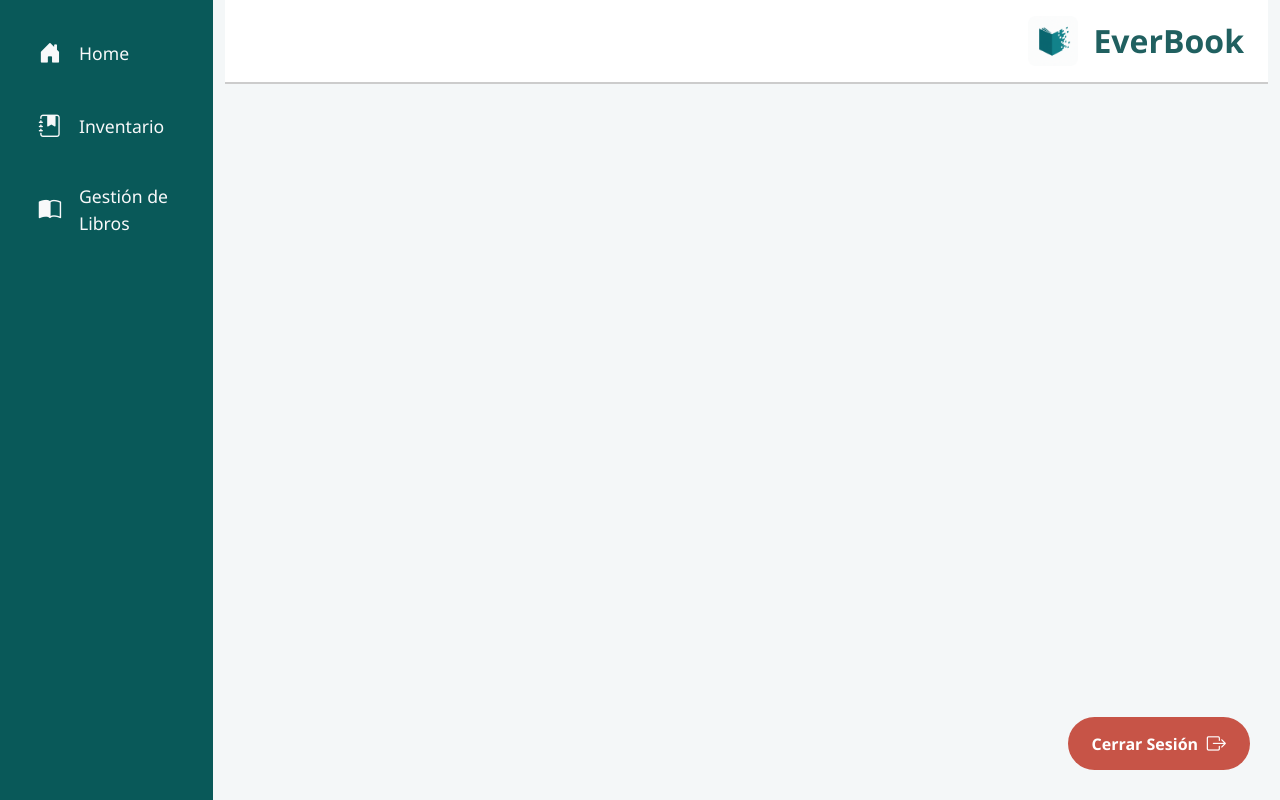
After one commit to sofiadelva/Proyecto-Biblioteca, a CodeIgniter 4 app: the page made by app/Views/Plantillas/plantilla_biblio.php in a window 1280 px wide. The commit adds this page. Run offline with PHP 8.4 and a stand-in for CodeIgniter, Linux system fonts and the light colour scheme; the template is opened without the code that fills it, so the values that code supplies are empty; some libraries are stand-ins or nearby versions.

Commit message:
Transacciones funcionales e inventario bibliotecario

```diff
--- a/app/Views/Administrador/libros.php
+++ b/app/Views/Administrador/libros.php
@@ -74,6 +74,12 @@ Libros
                     <a href="<?= base_url('libros/edit/'.$libro['libro_id']); ?>" class="btn btn-warning btn-sm">Editar</a>
                     <a href="<?= base_url('libros/delete/'.$libro['libro_id']); ?>" class="btn btn-danger btn-sm"
                        onclick="return confirm('¿Seguro que quieres eliminar este libro?')">Eliminar</a>
+                    <!-- ✅ Botón con verde #206060 y letras blancas -->
+                    <a href="<?= base_url('ejemplares/listar/'.$libro['libro_id']); ?>"
+                       class="btn btn-sm"
+                       style="background-color:#206060; color:#fff;">
+                        Editar Ejemplares
+                    </a>
                 </div>
             </td>
         </tr>
--- a/app/Views/Bibliotecario/panel.php
+++ b/app/Views/Bibliotecario/panel.php
@@ -1,3 +1,4 @@
+
 <!DOCTYPE html>
 <html lang="es">
 <head>
@@ -203,7 +204,7 @@
               <a class="nav-link active" href="#"><i class="bi bi-house-door-fill"></i> Home</a>
             </li>
             <li class="nav-item mb-3">
-              <a class="nav-link" href="#"><i class="bi bi-journal-bookmark-fill"></i> Inventario</a>
+              <a class="nav-link" href="<?= base_url('inventario'); ?>"><i class="bi bi-journal-bookmark-fill"></i> Inventario</a>
             </li>
             <li class="nav-item mb-3">
               <a class="nav-link" href="#"><i class="bi bi-book-half"></i> Gestión de Libros</a>
--- /dev/null
+++ b/app/Views/Plantillas/plantilla_biblio.php
@@ -0,0 +1,168 @@
+<!DOCTYPE html>
+<html lang="es">
+<head>
+  <meta charset="UTF-8" />
+  <title>Everbook Dashboard</title>
+  <link href="https://cdn.jsdelivr.net/npm/bootstrap@5.3.0/dist/css/bootstrap.min.css" rel="stylesheet" />
+  <link rel="stylesheet" href="https://cdn.jsdelivr.net/npm/bootstrap-icons@1.10.5/font/bootstrap-icons.css" />
+  <style>
+    body, html {
+      height: 100%;
+      margin: 0;
+      font-family: 'Segoe UI', Tahoma, Geneva, Verdana, sans-serif;
+      background-color: #f4f7f8;
+      color: #343a40;
+    }
+
+    /* Sidebar */
+    .sidebar {
+      min-height: 100vh;
+      background-color: #095959; /* deep teal */
+      color: #f8f9fa;
+      padding-top: 20px;
+    }
+
+    .sidebar .nav-link {
+      color: #f8f9fa;
+      font-size: 1.1rem;
+      padding: 12px 24px;
+      display: flex;
+      align-items: center;
+      gap: 15px;
+      border-radius: 6px;
+      transition: background-color 0.3s ease;
+      font-weight: 500;
+    }
+
+    .sidebar .nav-link:hover,
+    .sidebar .nav-link.active {
+      background-color: #0f7a7a;
+      color: #ffffff;
+      text-decoration: none;
+      box-shadow: 0 4px 12px rgba(0, 0, 0, 0.25);
+    }
+
+    .sidebar .nav-link i {
+      font-size: 1.4rem;
+      min-width: 28px;
+      text-align: center;
+    }
+
+    /* Header bar */
+    .header-bar {
+      display: flex;
+      justify-content: space-between;
+      align-items: center;
+      padding: 16px 24px;
+      background: #ffffff;
+      border-bottom: 2px solid #ccc;
+    }
+
+    .header-bar .title {
+      font-size: 1.8rem;
+      font-weight: 600;
+      color: #8b2c2c;
+    }
+
+    .header-bar .header-logo {
+      display: flex;
+      align-items: center;
+      gap: 15px;
+    }
+
+    .header-bar .logo-img {
+      height: 50px;
+      width: auto;
+      border-radius: 8px;
+    }
+
+    .header-bar span {
+      font-size: 2rem;
+      font-weight: 700;
+      color: #206060;
+    }
+
+    /* Logout button */
+    .logout-btn {
+      position: fixed;
+      bottom: 30px;
+      right: 30px;
+      background: #c75447;
+      color: #fff;
+      font-weight: 600;
+      padding: 12px 24px;
+      border-radius: 30px;
+      border: none;
+      cursor: pointer;
+      display: flex;
+      align-items: center;
+      gap: 8px;
+      z-index: 1000;
+    }
+    .logout-btn:hover {
+      background-color: #a63f39;
+    }
+    .logout-btn i {
+      font-size: 1.2rem;
+    }
+  </style>
+</head>
+<body>
+  <div class="container-fluid">
+    <div class="row">
+
+      <!-- Sidebar -->
+      <nav class="col-md-2 d-none d-md-block sidebar py-4 position-relative">
+        <ul class="nav flex-column" id="sidebarMenu">
+
+          <li class="nav-item mb-3">
+            <a class="nav-link <?= (uri_string() === 'panel_bibliotecario') ? 'active' : '' ?>"
+               href="<?= base_url('bibliotecario/panel'); ?>">
+              <i class="bi bi-house-door-fill"></i> Home
+            </a>
+          </li>
+
+          <li class="nav-item mb-3">
+            <a class="nav-link <?= (uri_string() === 'inventario') ? 'active' : '' ?>"
+               href="<?= base_url('inventario'); ?>">
+              <i class="bi bi-journal-bookmark-fill"></i> Inventario
+            </a>
+          </li>
+
+          <li class="nav-item mb-3">
+            <a class="nav-link <?= (uri_string() === 'gestion_libros') ? 'active' : '' ?>"
+               href="<?= base_url('gestion_libros'); ?>">
+              <i class="bi bi-book-half"></i> Gestión de Libros
+            </a>
+          </li>
+
+        </ul>
+      </nav>
+
+      <!-- Main Content -->
+      <main class="col-md-10">
+        <!-- Barra superior -->
+        <div class="header-bar">
+          <div class="title"><?= $this->renderSection('titulo'); ?></div>
+          <div class="header-logo">
+            <img src="<?= base_url('fotos/generated-image.png') ?>" class="logo-img" alt="Logo" />
+            <span>EverBook</span>
+          </div>
+        </div>
+
+        <!-- Contenido dinámico -->
+        <div class="p-4">
+          <?= $this->renderSection('contenido'); ?>
+        </div>
+      </main>
+    </div>
+  </div>
+
+  <!-- Logout -->
+  <button class="btn logout-btn" type="button" onclick="window.location.href='<?= base_url('login/salir') ?>'">
+    Cerrar Sesión <i class="bi bi-box-arrow-right"></i>
+  </button>
+
+  <script src="https://cdn.jsdelivr.net/npm/bootstrap@5.3.0/dist/js/bootstrap.bundle.min.js"></script>
+</body>
+</html>
```
Also changed, not shown: app/Config/Routes.php (+11 -0 lines), app/Controllers/Ejemplares.php (added, +130 -0 lines), app/Controllers/Inventario.php (added, +61 -0 lines), app/Models/EjemplarModel.php (added, +12 -0 lines), app/Views/Administrador/Libros/Ejemplares/edit.php (added, +23 -0 lines), app/Views/Administrador/Libros/Ejemplares/listar.php (added, +46 -0 lines), app/Views/Administrador/Libros/Ejemplares/nuevo.php (added, +25 -0 lines), app/Views/Administrador/Libros/edit.php (+4 -3 lines), app/Views/Bibliotecario/inventario.php (added, +82 -0 lines).
